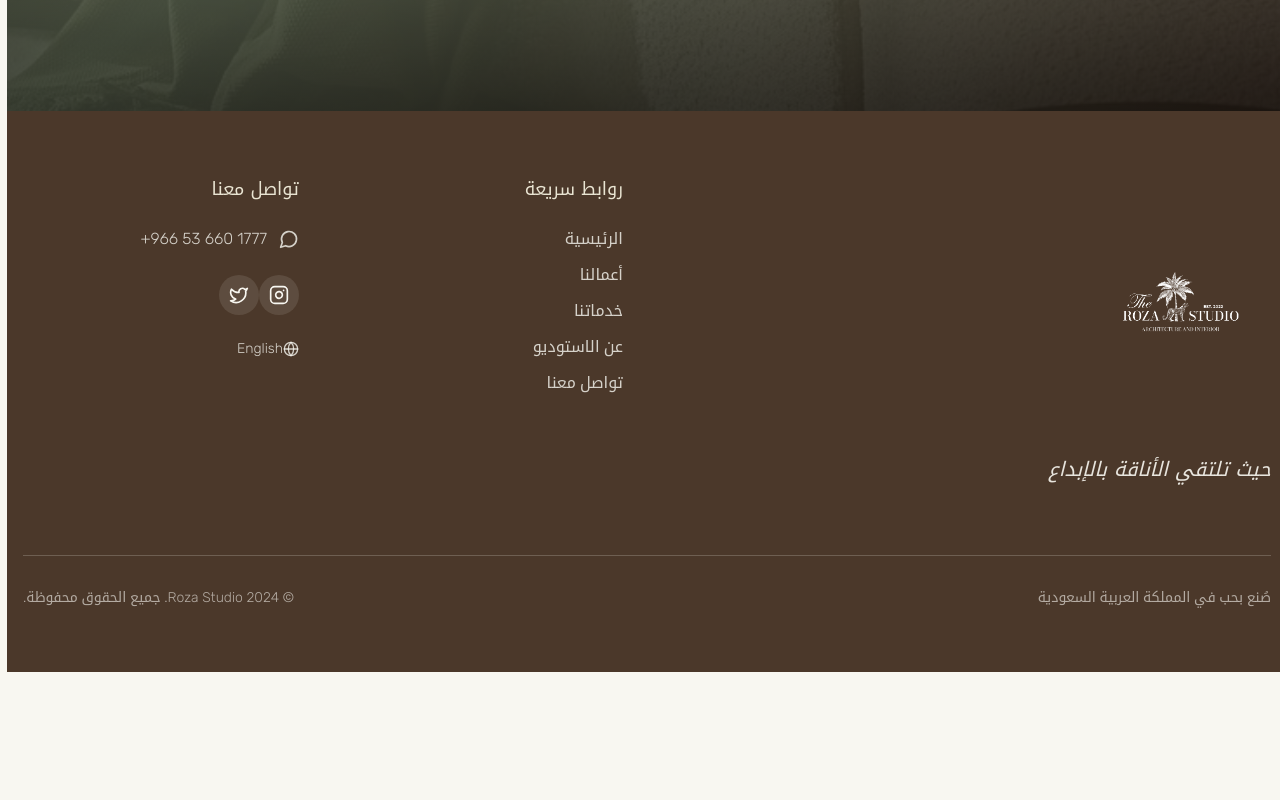
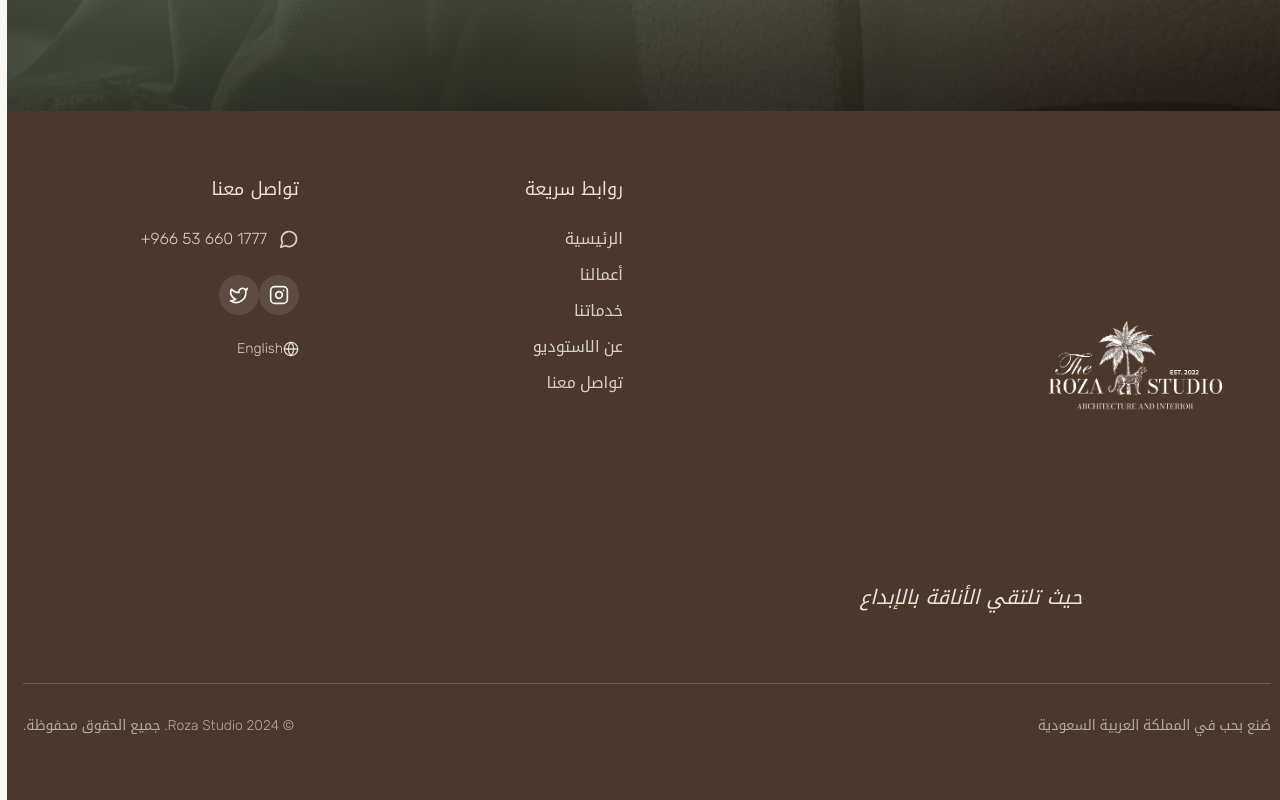
Before and after one commit to Webique/roza-studio-showcase, a React (Vite) app: page / in a window 1280 px wide. Shown: the part 8461-9261 px from the top of the page. Before the commit the page ends 9133 px from the top, so only its background shows below. Built offline with nearby package versions, Linux system fonts and the light colour scheme.

Commit message:
Updates #3

```diff
--- a/src/components/Footer.tsx
+++ b/src/components/Footer.tsx
@@ -27,12 +27,12 @@ const Footer = () => {
       <div className="container mx-auto px-4">
         <div className="grid grid-cols-1 md:grid-cols-4 gap-12">
           {/* Logo & Tagline */}
-          <div className={`md:col-span-2 ${isRTL ? 'text-right' : 'text-left'}`}>
+          <div className={`md:col-span-2 text-center md:${isRTL ? 'text-right' : 'text-left'}`}>
             <div className="mb-6">
               <img
                 src={rozaLogo}
                 alt={t('brand.name')}
-                className="h-40 md:h-52 lg:h-64 w-auto object-contain"
+                className="h-80 md:h-72 lg:h-96 w-auto object-contain mx-auto md:mx-0"
               />
             </div>
 
```
